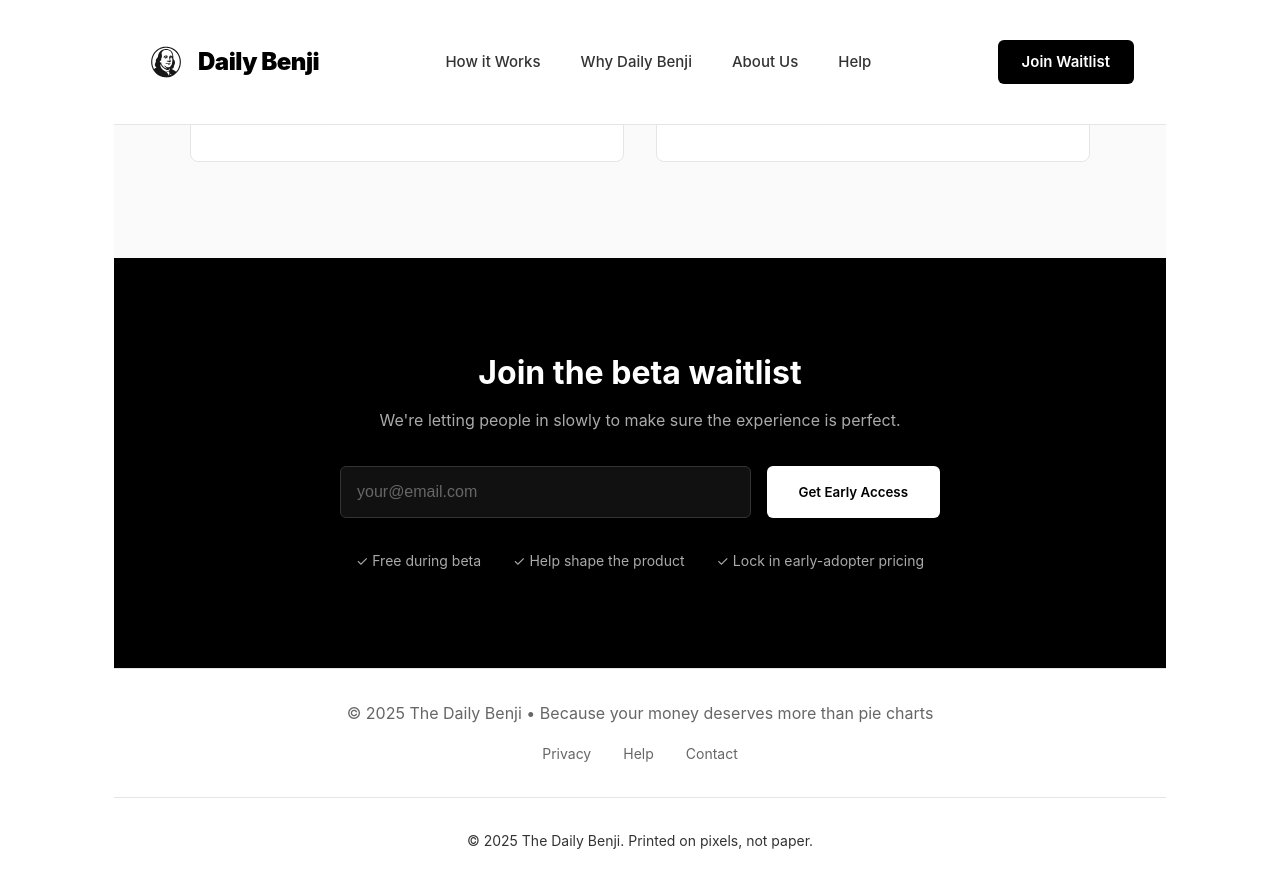
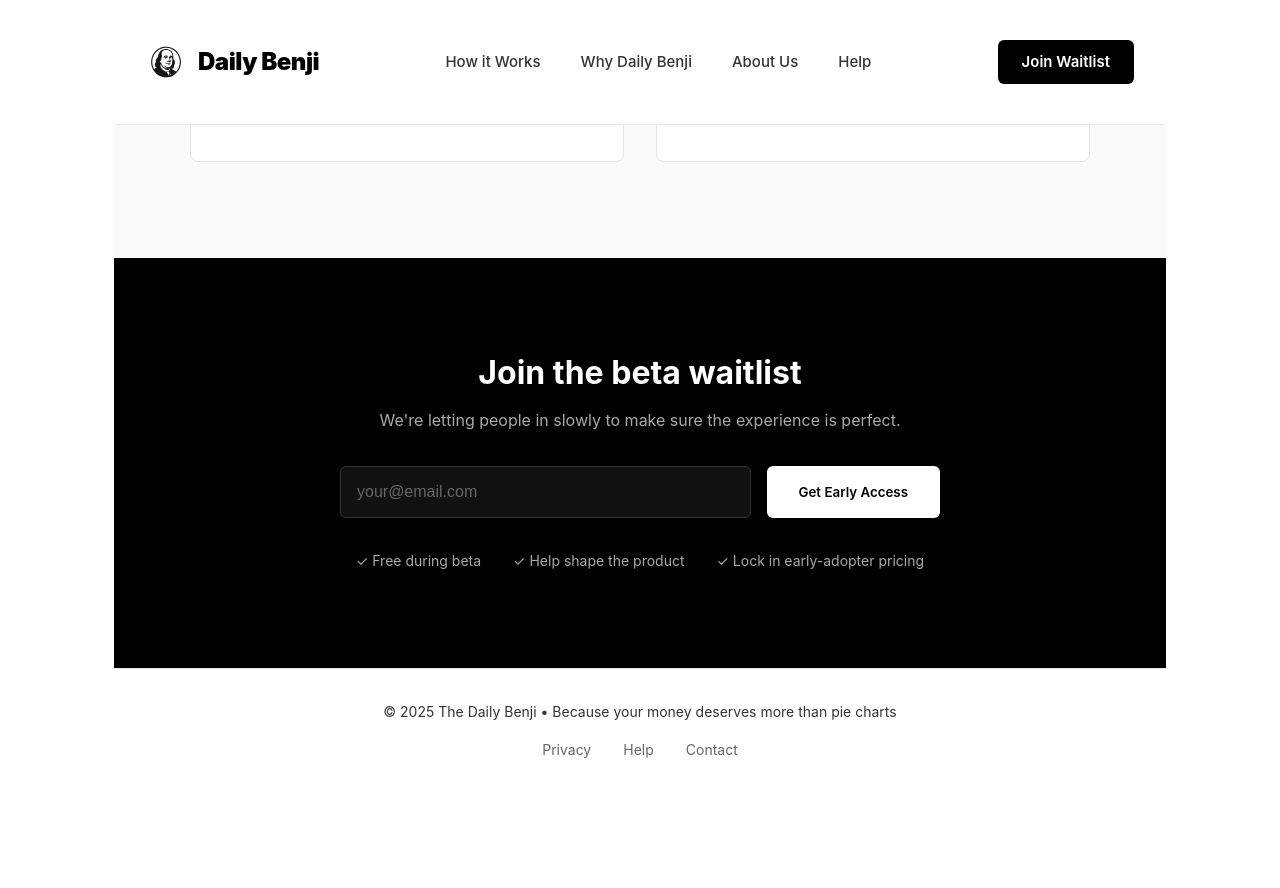
Before and after one commit to mincho/dailybenji, a Jekyll site: the page built from index.html, in a window 1280 px wide and 900 px high, scrolled down 4863 px. Shown: the top 888 px of the window. Built offline with Jekyll 4.4.1, drawn with Linux system fonts in a browser that asks for light colours; after the commit the page ends 5657 px from its top, so only the background shows below that.

Commit message:
Refactor footer. Add link to privacy, help, and contact pages

```diff
--- a/_includes/footer.html
+++ b/_includes/footer.html
@@ -1,3 +1,11 @@
 <footer class="site-footer">
-    <p>&copy; 2025 The Daily Benji. Printed on pixels, not paper.</p>
+    <p>
+        © 2025 The Daily Benji • Because your money deserves more than pie
+        charts
+    </p>
+    <div class="footer-links">
+        <a href="/privacy">Privacy</a>
+        <a href="/help">Help</a>
+        <a href="mailto:hello@dailybenji.com">Contact</a>
+    </div>
 </footer>
--- a/help.html
+++ b/help.html
@@ -131,7 +131,7 @@
         border-radius: 12px;
         text-align: center;
         max-width: 600px;
-        margin: 4rem auto 0;
+        margin: 1rem auto 3rem;
     }
 
     .contact-section h2 {
--- a/index.html
+++ b/index.html
@@ -895,18 +895,3 @@
         </div>
     </div>
 </section>
-
-<!-- Footer -->
-<footer>
-    <div class="footer-content">
-        <p>
-            © 2025 The Daily Benji • Because your money deserves more than pie
-            charts
-        </p>
-        <div class="footer-links">
-            <a href="/privacy">Privacy</a>
-            <a href="/help">Help</a>
-            <a href="mailto:hello@dailybenji.com">Contact</a>
-        </div>
-    </div>
-</footer>
```
